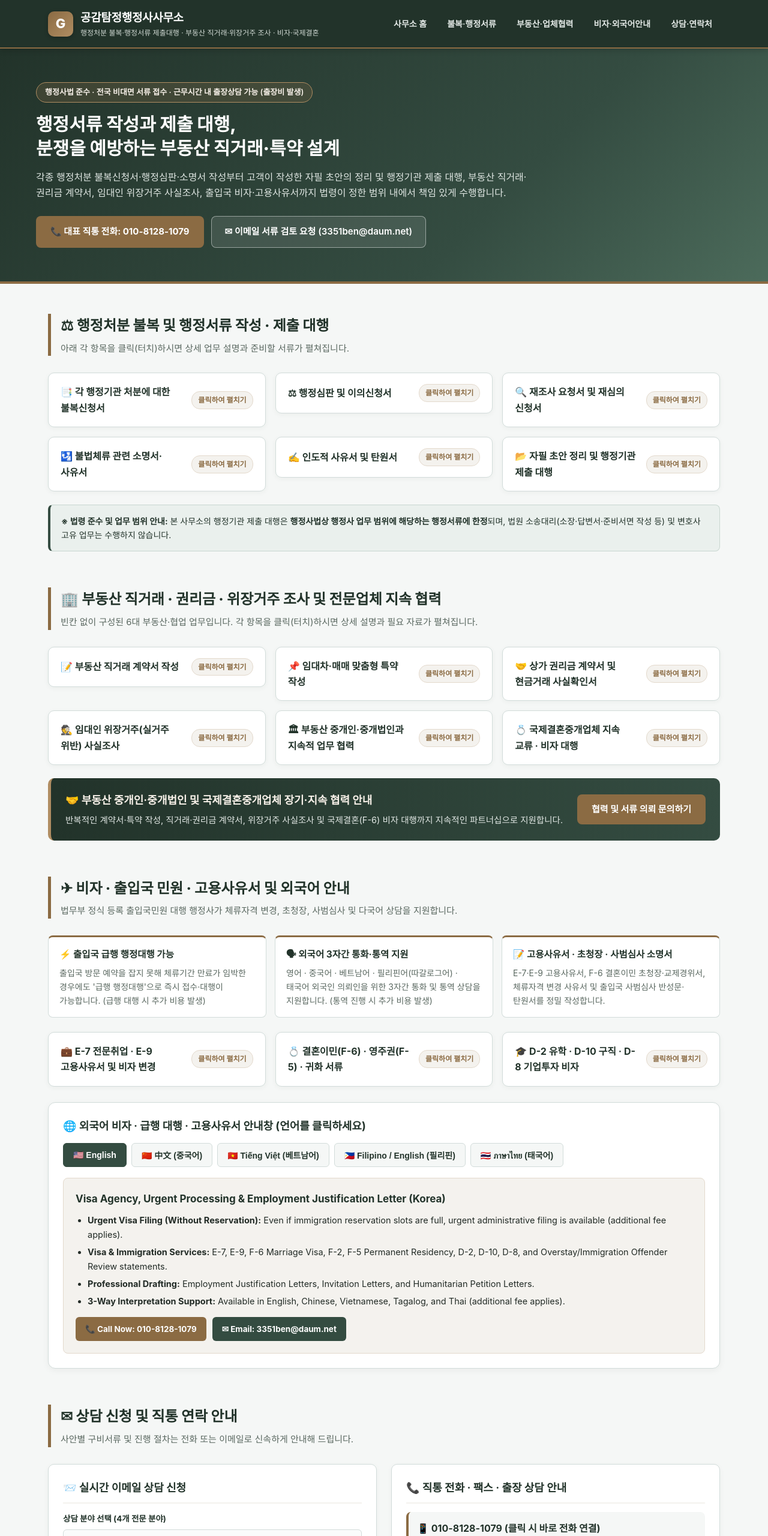
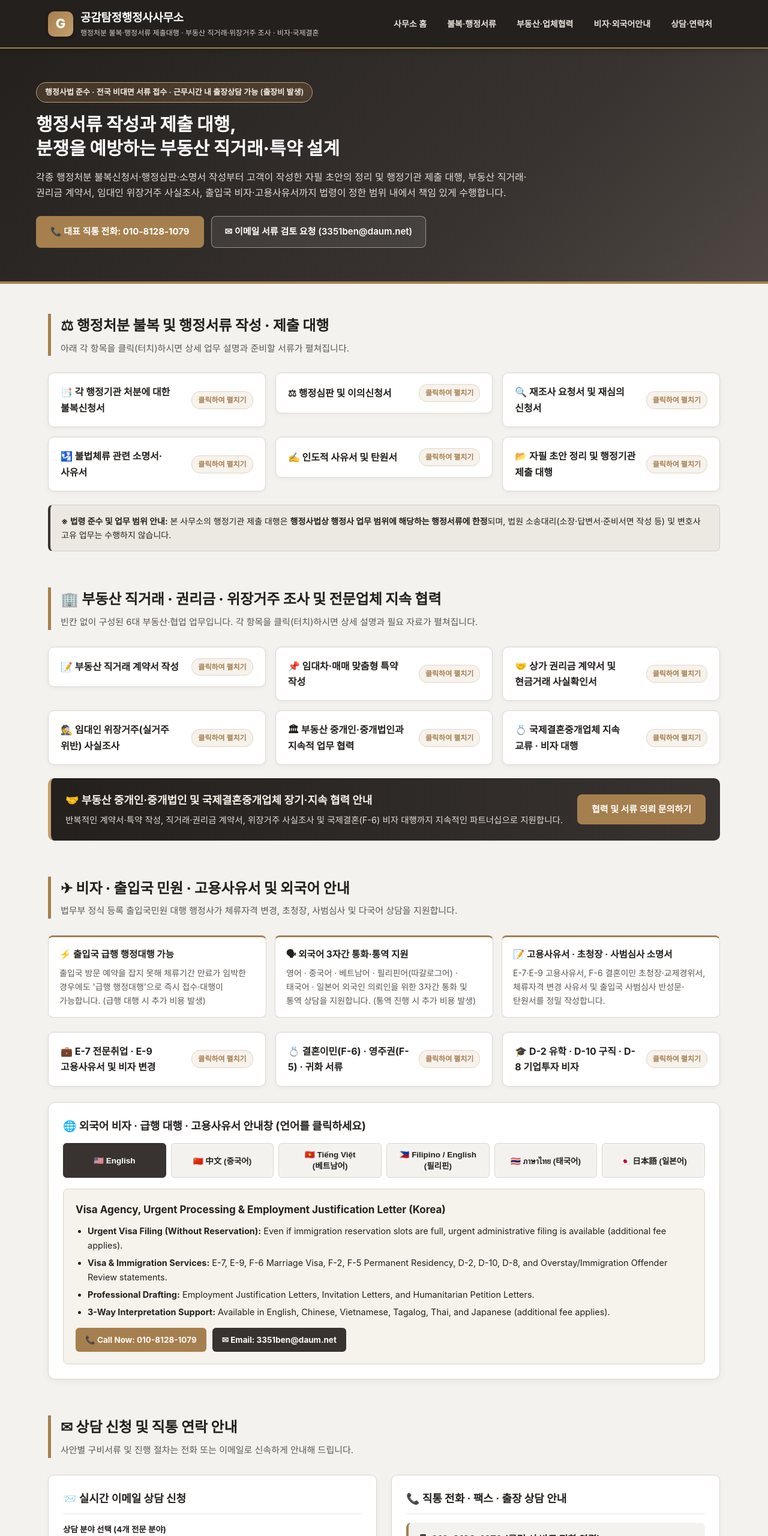
Before and after one commit to gonggam-027338816/office, a plain HTML site: page index.html in a window 1280 px wide. Shown: the top 2560 px of the page at 60% size. Drawn offline with Linux system fonts and the light colour scheme.

Commit message:
Update index.html

```diff
--- a/index.html
+++ b/index.html
@@ -6,17 +6,17 @@
   <title>공감탐정행정사사무소 | 행정처분 불복·부동산직거래·위장거주 조사·비자대행</title>
   <style>
     :root {
-      --primary: #344c41;        /* 차분한 세이지 포레스트 (메인 딥그린) */
-      --primary-dark: #22332a;   /* 짙은 다크 차콜 그린 */
-      --primary-light: #4c6b5b;  /* 부드러운 세이지 톤 */
-      --accent: #8b6b43;         /* 따뜻한 어반 브론즈 포인트 */
-      --accent-light: #b08d62;   /* 라이트 브론즈 */
-      --accent-bg: #f4f2ee;      /* 은은한 웜 그레이쉬 베이지 배경 */
-      --bg-main: #f5f7f6;        /* 전체 배경 (모던 그레이 틴트) */
+      --primary: #383330;        /* 차분한 웜 차콜 브라운 (초록·남색 배제) */
+      --primary-dark: #23201e;   /* 짙은 에스프레소 차콜 */
+      --primary-light: #4f4844;  /* 미디엄 웜 그레이 */
+      --accent: #a67f4e;         /* 웜 샴페인 골드 포인트 */
+      --accent-light: #c59f6d;   /* 라이트 골드 */
+      --accent-bg: #f6f2ec;      /* 은은한 크림 베이지 배경 */
+      --bg-main: #f4f2ef;        /* 전체 배경 (스톤 아이보리) */
       --surface: #ffffff;        /* 카드 배경 */
-      --text-main: #222b26;      /* 기본 본문색 */
-      --text-muted: #5a6860;     /* 보조 텍스트 */
-      --border: #d2dcda;         /* 테두리선 */
+      --text-main: #24211f;      /* 기본 본문색 */
+      --text-muted: #5c5652;     /* 보조 텍스트 */
+      --border: #dcd6ce;         /* 테두리선 */
     }
 
     * {
@@ -49,7 +49,7 @@
       position: sticky;
       top: 0;
       z-index: 1000;
-      box-shadow: 0 2px 10px rgba(0, 0, 0, 0.2);
+      box-shadow: 0 2px 10px rgba(0, 0, 0, 0.22);
       border-bottom: 2px solid var(--accent);
     }
 
@@ -93,7 +93,7 @@
 
     .brand-text span {
       font-size: 12px;
-      color: #cfd8d2;
+      color: #d6cfc7;
       display: block;
     }
 
@@ -110,7 +110,7 @@
       border-radius: 6px;
       font-size: 14px;
       font-weight: 600;
-      color: #e2e8e5;
+      color: #e8e2db;
       transition: all 0.2s ease;
     }
 
@@ -134,9 +134,9 @@
 
     .hero-badge {
       display: inline-block;
-      background-color: rgba(139, 107, 67, 0.25);
+      background-color: rgba(166, 127, 78, 0.24);
       border: 1px solid var(--accent-light);
-      color: #f7f0e8;
+      color: #f7efe4;
       padding: 5px 14px;
       border-radius: 20px;
       font-size: 13px;
@@ -153,7 +153,7 @@
 
     .hero p {
       font-size: 16px;
-      color: #dfe6e2;
+      color: #e3ddd5;
       max-width: 840px;
       margin-bottom: 26px;
     }
@@ -180,11 +180,11 @@
     }
 
     .btn-accent:hover {
-      background-color: #725533;
+      background-color: #8a673c;
     }
 
     .btn-outline {
-      background-color: rgba(255, 255, 255, 0.1);
+      background-color: rgba(255, 255, 255, 0.08);
       color: #ffffff;
       border: 1px solid rgba(255, 255, 255, 0.45);
       padding: 13px 22px;
@@ -198,7 +198,7 @@
     }
 
     .btn-outline:hover {
-      background-color: rgba(255, 255, 255, 0.2);
+      background-color: rgba(255, 255, 255, 0.18);
     }
 
     /* 공통 섹션 스타일 */
@@ -238,14 +238,14 @@
       background: var(--surface);
       border: 1px solid var(--border);
       border-radius: 10px;
-      box-shadow: 0 2px 8px rgba(34, 51, 42, 0.05);
+      box-shadow: 0 2px 8px rgba(35, 32, 30, 0.05);
       transition: all 0.2s ease;
       overflow: hidden;
     }
 
     details.service-card:hover {
       border-color: var(--accent);
-      box-shadow: 0 5px 15px rgba(34, 51, 42, 0.09);
+      box-shadow: 0 5px 15px rgba(35, 32, 30, 0.09);
     }
 
     details.service-card[open] {
@@ -282,7 +282,7 @@
       font-weight: 600;
       color: var(--accent);
       background-color: var(--accent-bg);
-      border: 1px solid #e3d9cc;
+      border: 1px solid #e3d6c5;
       padding: 4px 10px;
       border-radius: 14px;
       white-space: nowrap;
@@ -335,8 +335,8 @@
     /* 법령 준수 고지 박스 */
     .legal-notice {
       margin-top: 22px;
-      background-color: #eaf0ed;
-      border: 1px solid #c8d7d0;
+      background-color: #ece8e2;
+      border: 1px solid #d5cdc3;
       border-left: 4px solid var(--primary);
       padding: 15px 18px;
       border-radius: 8px;
@@ -361,13 +361,13 @@
 
     .collab-banner h4 {
       font-size: 18px;
-      color: #f7f0e8;
+      color: #f7efe4;
       margin-bottom: 6px;
     }
 
     .collab-banner p {
       font-size: 14.5px;
-      color: #e2e8e5;
+      color: #e3ddd5;
     }
 
     /* 출입국 비자 & 외국어 안내 섹션 */
@@ -397,7 +397,7 @@
       color: var(--text-muted);
     }
 
-    /* 다국어 비자 안내창 (5개국어 탭) */
+    /* 다국어 비자 안내창 (6개국어 탭) */
     .lang-panel {
       background: var(--surface);
       border: 1px solid var(--border);
@@ -415,22 +415,23 @@
     }
 
     .lang-tabs {
-      display: flex;
-      flex-wrap: wrap;
+      display: grid;
+      grid-template-columns: repeat(auto-fit, minmax(150px, 1fr));
       gap: 8px;
       margin-bottom: 18px;
     }
 
     .lang-tab {
-      padding: 9px 16px;
+      padding: 10px 12px;
       border-radius: 6px;
       border: 1px solid var(--border);
       background-color: var(--bg-main);
       color: var(--primary-dark);
       font-weight: 700;
-      font-size: 14px;
+      font-size: 13.5px;
       cursor: pointer;
       transition: all 0.2s;
+      text-align: center;
     }
 
     .lang-tab.active,
@@ -443,7 +444,7 @@
     .lang-content {
       display: none;
       background-color: var(--accent-bg);
-      border: 1px solid #e3d9cc;
+      border: 1px solid #e3d6c5;
       border-radius: 8px;
       padding: 20px;
     }
@@ -532,7 +533,7 @@
       border-radius: 6px;
       font-size: 14px;
       font-family: inherit;
-      background-color: #fafbfb;
+      background-color: #fbfaf8;
     }
 
     .form-group select:focus,
@@ -566,7 +567,7 @@
     /* 푸터 및 다국어 주소 */
     footer {
       background-color: var(--primary-dark);
-      color: #cfd8d2;
+      color: #d6cfc7;
       padding: 44px 20px;
       border-top: 4px solid var(--accent);
       font-size: 14px;
@@ -617,7 +618,7 @@
       grid-template-columns: 1fr;
       gap: 7px;
       font-size: 13px;
-      color: #e2e8e5;
+      color: #e8e2db;
     }
 
     .addr-list span.lang-tag {
@@ -630,7 +631,7 @@
     .copyright {
       text-align: center;
       font-size: 13px;
-      color: #94a39b;
+      color: #a39b92;
     }
 
     @media (max-width: 640px) {
@@ -954,7 +955,7 @@
       </div>
       <div class="highlight-box">
         <h4>🗣 외국어 3자간 통화·통역 지원</h4>
-        <p>영어 · 중국어 · 베트남어 · 필리핀어(따갈로그어) · 태국어 외국인 의뢰인을 위한 3자간 통화 및 통역 상담을 지원합니다. (통역 진행 시 추가 비용 발생)</p>
+        <p>영어 · 중국어 · 베트남어 · 필리핀어(따갈로그어) · 태국어 · 일본어 외국인 의뢰인을 위한 3자간 통화 및 통역 상담을 지원합니다. (통역 진행 시 추가 비용 발생)</p>
       </div>
       <div class="highlight-box">
         <h4>📝 고용사유서 · 초청장 · 사범심사 소명서</h4>
@@ -1017,7 +1018,7 @@
       </details>
     </div>
 
-    <!-- 다국어 비자 및 급행 안내창 -->
+    <!-- 다국어 비자 및 급행 안내창 (6개국어 꽉 채움) -->
     <div class="lang-panel">
       <div class="lang-panel-title">🌐 외국어 비자 · 급행 대행 · 고용사유서 안내창 (언어를 클릭하세요)</div>
       <div class="lang-tabs">
@@ -1026,6 +1027,7 @@
         <button class="lang-tab" onclick="openLang(event, 'lang-vn')">🇻🇳 Tiếng Việt (베트남어)</button>
         <button class="lang-tab" onclick="openLang(event, 'lang-ph')">🇵🇭 Filipino / English (필리핀)</button>
         <button class="lang-tab" onclick="openLang(event, 'lang-th')">🇹🇭 ภาษาไทย (태국어)</button>
+        <button class="lang-tab" onclick="openLang(event, 'lang-jp')">🇯🇵 日本語 (일본어)</button>
       </div>
 
       <!-- 영어 -->
@@ -1035,7 +1037,7 @@
           <li><strong>Urgent Visa Filing (Without Reservation):</strong> Even if immigration reservation slots are full, urgent administrative filing is available (additional fee applies).</li>
           <li><strong>Visa & Immigration Services:</strong> E-7, E-9, F-6 Marriage Visa, F-2, F-5 Permanent Residency, D-2, D-10, D-8, and Overstay/Immigration Offender Review statements.</li>
           <li><strong>Professional Drafting:</strong> Employment Justification Letters, Invitation Letters, and Humanitarian Petition Letters.</li>
-          <li><strong>3-Way Interpretation Support:</strong> Available in English, Chinese, Vietnamese, Tagalog, and Thai (additional fee applies).</li>
+          <li><strong>3-Way Interpretation Support:</strong> Available in English, Chinese, Vietnamese, Tagalog, Thai, and Japanese (additional fee applies).</li>
         </ul>
         <div class="lang-cta">
           <a href="tel:010-8128-1079">📞 Call Now: 010-8128-1079</a>
@@ -1100,6 +1102,21 @@
         <div class="lang-cta">
           <a href="tel:010-8128-1079">📞 โทรติดต่อทันที: 010-8128-1079</a>
           <a href="mailto:3351ben@daum.net?subject=Visa%20Consultation%20Thailand" class="mail-btn">✉ ส่งอีเมล: 3351ben@daum.net</a>
+        </div>
+      </div>
+
+      <!-- 일본어 추가 -->
+      <div id="lang-jp" class="lang-content">
+        <h5>韓国ビザ申請代行 · 緊急受付 · 雇用理由書作成および三者通訳サポート</h5>
+        <ul>
+          <li><strong>出入国緊急行政代行（予約なし対応）：</strong> 出入国管理局の訪問予約が取れない場合でも、「緊急行政代行」により即時受付・申請が可能です（緊急代行には追加費用が発生します）。</li>
+          <li><strong>各種ビザ・在留資格手続き：</strong> E-7専門職就労、F-6結婚移民、F-2居住ビザ、F-5永住権、D-2留学、D-10求職、D-8企業投資ビザの変更・延長。</li>
+          <li><strong>専門書類の作成：</strong> 雇用理由書、招聘理由書、不法滞在・事犯審査の反省文および人道的嘆願書の作成。</li>
+          <li><strong>日本語三者通話・通訳サポート：</strong> 外国人依頼者のための日本語三者間通話および同行通訳に対応します（通訳進行時は追加費用が発生します）。</li>
+        </ul>
+        <div class="lang-cta">
+          <a href="tel:010-8128-1079">📞 お電話でのご相談: 010-8128-1079</a>
+          <a href="mailto:3351ben@daum.net?subject=韓国ビザ・出入国書類のご相談" class="mail-btn">✉ メール送信: 3351ben@daum.net</a>
         </div>
       </div>
     </div>
@@ -1180,7 +1197,7 @@
         </div>
       </div>
 
-      <!-- 다국어 사무소 주소 -->
+      <!-- 다국어 사무소 주소 (7개국어) -->
       <div class="multilang-addresses">
         <h5>📍 사무소 오시는 길 · 다국어 주소 안내 (Office Address)</h5>
         <div class="addr-list">
@@ -1190,6 +1207,7 @@
           <div><span class="lang-tag">[Tiếng Việt]</span> Phòng 302, Tòa nhà Samsong, 34 Jongno 3-gil, Jongno-gu, Seoul, Hàn Quốc (03156)</div>
           <div><span class="lang-tag">[Filipino]</span> #302, Samsong Bldg., 34, Jongno 3-gil, Jongno-gu, Seoul, Republic of Korea (03156)</div>
           <div><span class="lang-tag">[ภาษาไทย]</span> ห้อง 302 อาคารซัมซอง 34 จงโน 3-กิล เขตจงโน กรุงโซล สาธารณรัฐเกาหลี (03156)</div>
+          <div><span class="lang-tag">[日本語]</span> 大韓民国ソウル特別市鍾路区鍾路3キル34、三松ビル302号 (清進洞、郵便番号 03156)</div>
         </div>
       </div>
 
```
